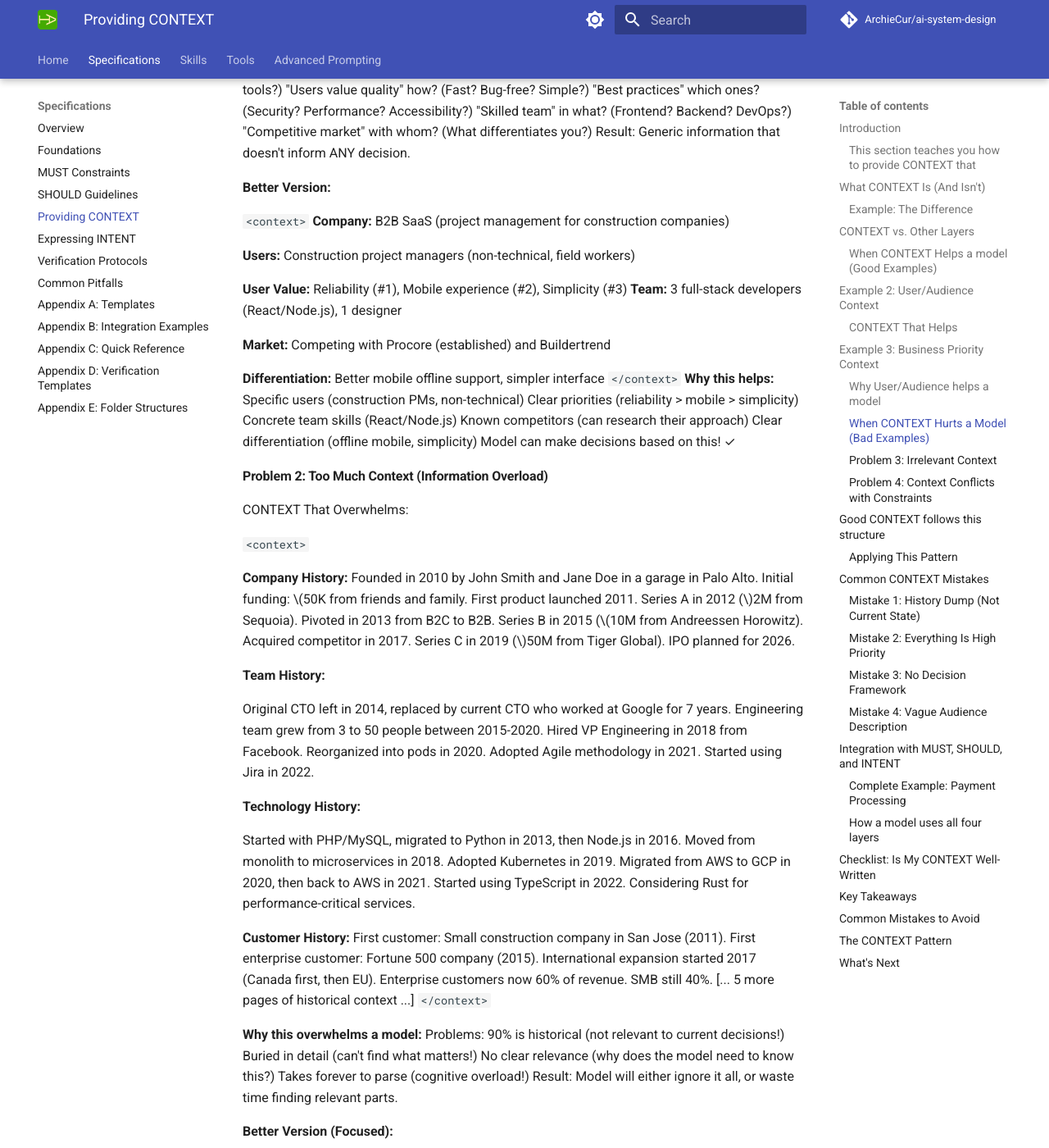
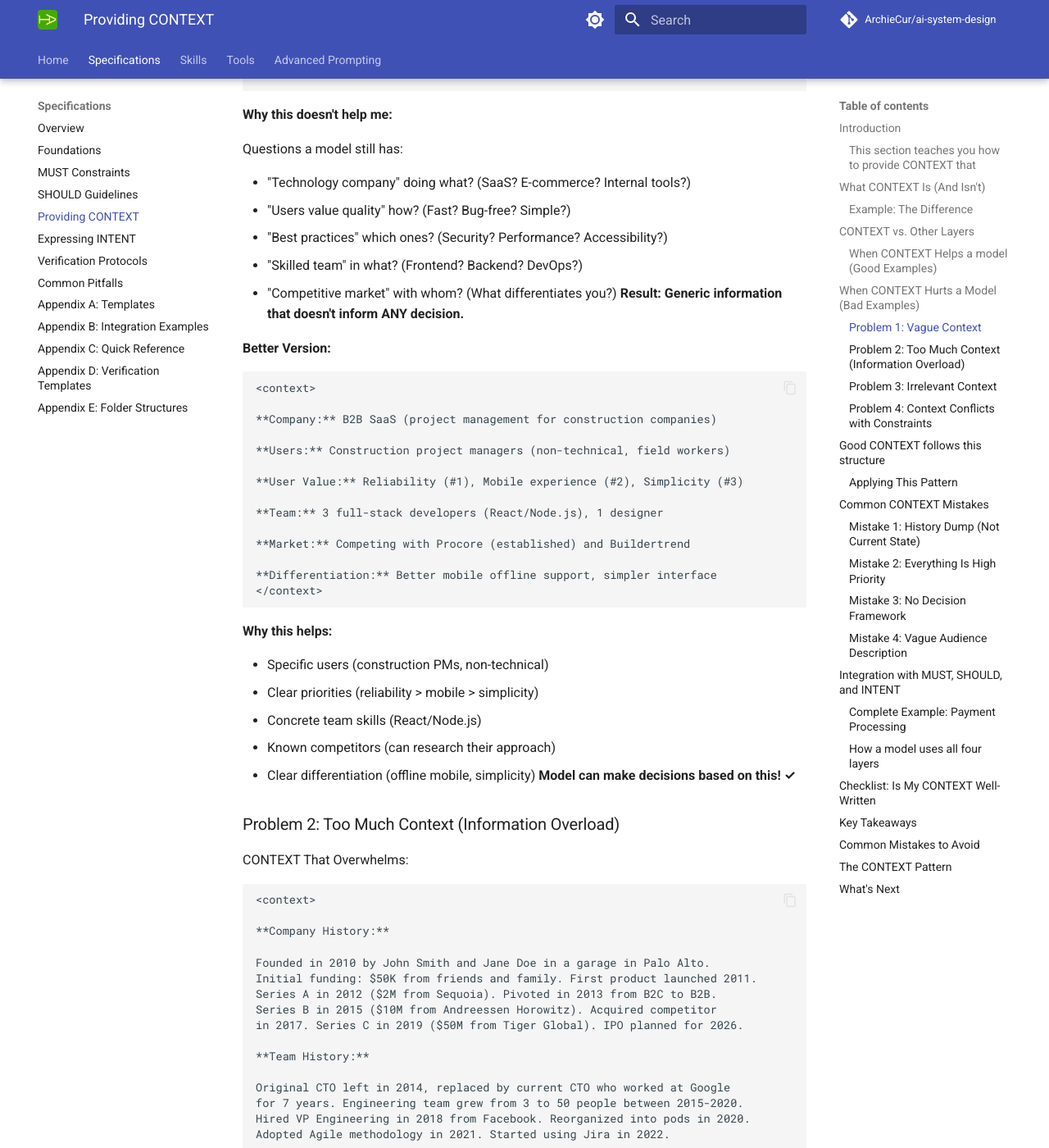
Before and after one commit to ArchieCur/ai-system-design, an MkDocs documentation site: the page built from docs/specifications/Specifications_4_Providing_CONTEXT.md, in a window 1280 px wide and 1400 px high, scrolled down 9515 px. Shown: the whole window at 82% size. Built offline with MkDocs 1.6.1 and Material for MkDocs 9.7.7, drawn with Linux system fonts in a browser that asks for light colours; comment, search, counter and statistics services are not loaded; some of the changed text lies outside the part shown.

Commit message:
Update Specifications_4_Providing_CONTEXT.md

````diff
--- a/docs/specifications/Specifications_4_Providing_CONTEXT.md
+++ b/docs/specifications/Specifications_4_Providing_CONTEXT.md
@@ -144,7 +144,7 @@ CONTEXT That Helps:
 - Dev: Local development with Docker
 </context>
 
-#### Why this helps a model
+**Why this helps a model**
 
 1. Technology Choices Informed:
 Scenario: User asks for caching solution
@@ -194,16 +194,17 @@ straightforward caching with clear patterns:
 - TTL-based expiration (no complex invalidation)
 - Well-commented code (learning opportunity)
 - Comprehensive tests (safety net)
+- This balances performance with maintainability for your team."
 ```
+**CONTEXT matched solution to team! ✓**
 
-This balances performance with maintainability for your team."
-CONTEXT matched solution to team! ✓
+#### Example 2: User/Audience Context
 
-## Example 2: User/Audience Context
+**CONTEXT That Helps**
 
-### CONTEXT That Helps
+```text
 
-`<context scope="users-and-audience">`
+<context scope="users-and-audience">
 
 **Primary Users:**
 
@@ -233,12 +234,13 @@ CONTEXT matched solution to team! ✓
 - Average task time <3 minutes
 - <1% error rate on critical operations
 - User satisfaction >4.5/5
-`</context>`
-
-Why this helps a model:
+</context>
+```
+**Why this helps a model:**
 
 1. UI Complexity Decisions:
 Scenario: Designing inventory management screen
+
 **Without context:**
 Model: "I'll create comprehensive interface with:
 
@@ -247,6 +249,7 @@ Model: "I'll create comprehensive interface with:
 - Export options (CSV, Excel, PDF)
 - Advanced search (regex, wildcards)..."
 [Designs power-user interface]
+
 **With context:**
 Model: "Users are non-technical and time-constrained. I'll design:
 
@@ -255,22 +258,27 @@ Model: "Users are non-technical and time-constrained. I'll design:
 - Big, clear buttons (mobile-friendly)
 - Minimal options (reduce decision fatigue)
 - Inline help (contextual tooltips)
-Advanced features can go in 'Settings' for rare use."
+- Advanced features can go in 'Settings' for rare use."
+**CONTEXT drove simplicity! ✓**
 
-CONTEXT drove simplicity! ✓
 2. Error Message Tone:
 Scenario: Writing validation error messages
+
 **Without context:**
 Error: "Invalid input: field 'quantity' must be numeric (regex: ^[0-9]+$)"
 Technical, confusing for non-technical users.
+
 **With context:**
 Error: "Please enter a number for quantity. For example: 5 or 10"
-Simple, helpful, example-driven for non-technical users. ✓
+**Simple, helpful, example-driven for non-technical users. ✓**
+
 3. Performance Priorities:
 Scenario: Optimizing application
+
 **Without context:**
 Model: "I'll optimize everything for maximum performance..."
 [Spends effort optimizing features users rarely use]
+
 **With context:**
 Model: "Users are mobile (60%) with variable internet. Priority:
 
@@ -278,17 +286,18 @@ Model: "Users are mobile (60%) with variable internet. Priority:
 2. Quick common operations (inventory check, sales entry)
 3. Offline capability (work without internet, sync later)
 Less critical:
-
 - Report generation (users do this weekly, can wait)
 - Settings changes (rare, can be slower)
-Optimize where users spend TIME, not everything."
-CONTEXT focused optimization effort! ✓
+- Optimize where users spend TIME, not everything."
+**CONTEXT focused optimization effort! ✓**
 
-## Example 3: Business Priority Context
+#### Example 3: Business Priority Context
 
-CONTEXT That Helps:
+**CONTEXT That Helps:**
 
-`<context scope="business-priorities">`
+```text
+
+<context scope="business-priorities">
 
 **Company Stage:**
 
@@ -325,12 +334,14 @@ CONTEXT That Helps:
 "Ship fast, fix later IF customers complain.
 
 Perfect code doesn't matter if we run out of runway."
-`</context>`
+</context>
+```
 
-### Why User/Audience helps a model
+**Why User/Audience helps a model**
 
 1. Quality vs. Speed Decisions:
 Scenario: User asks for new feature
+
 **Without context:**
 Model: "I'll build comprehensive solution with:
 
@@ -339,6 +350,7 @@ Model: "I'll build comprehensive solution with:
 - Performance optimization
 - Extensive documentation..."
 [Takes 3 weeks, misses market opportunity]
+
 **With context:**
 Model: "Given 'ship fast, fix later' philosophy and competitive pressure:
 WEEK 1:
@@ -352,6 +364,7 @@ WEEK 2
 - Customer beta (get feedback fast)
 - Fix critical issues found
 - Deploy to production
+
 LATER (if customers use it):
 
 - Edge cases
@@ -359,10 +372,11 @@ LATER (if customers use it):
 - Comprehensive tests
 This matches startup stage (runway concern) and competitive
 pressure (need speed). Quality improves based on actual usage."
-CONTEXT justified rapid iteration! ✓
+**CONTEXT justified rapid iteration! ✓**
 
 2.What to Optimize:
 Scenario: Performance optimization request
+
 **Without context:**
 Model: "I'll optimize everything:
 
@@ -371,6 +385,7 @@ Model: "I'll optimize everything:
 - Frontend (code splitting, lazy loading)
 - Images (compression, WebP)..."
 [Weeks of work, minimal business impact]
+
 **With context:**
 Model: "Business priority #1 is retention, driven by satisfaction.
 User pain point: 'Slow loading frustrates me'
@@ -384,10 +399,11 @@ DON'T OPTIMIZE (doesn't affect retention):
 - Reports (weekly use, patience higher)
 - Edge cases (rarely encountered)
 Focus optimization where it reduces churn."
-CONTEXT focused effort on business impact! ✓
+**CONTEXT focused effort on business impact! ✓**
 
 3.Build vs. Buy:
 Scenario: User asks for email sending capability
+
 **Without context:**
 "I'll build custom email service with:
 
@@ -396,6 +412,7 @@ Scenario: User asks for email sending capability
 - Retry logic
 - Analytics..."
 [Reinventing wheel, burning runway]
+
 **With context:**
 Model: "Given startup stage (18-month runway) and priority on
 speed to market, recommend:
@@ -409,68 +426,86 @@ Why:
 - Low cost vs. developer time
 Build custom ONLY if email becomes competitive advantage
 (unlikely for your business model)."
+**CONTEXT drove build vs. buy decision! ✓**
 
-CONTEXT drove build vs. buy decision! ✓
+## When CONTEXT Hurts a Model (Bad Examples)
 
-### When CONTEXT Hurts a Model (Bad Examples)
-
-CONTEXT hurts a model when it:
+**CONTEXT hurts a model when it:**
 
 1. Is too vague (not actionable)
-
 2. Is too much (overwhelming)
 3. Is irrelevant (why are you telling the model this?)
 4. Conflicts with constraints (confusing)
 
-Problem 1: Vague Context
+### Problem 1: Vague Context
+
 CONTEXT That Doesn't Help:
 
-`<context>`
+```text
+
+<context>
 
 We're a technology company focused on innovation.
+
 Our users value quality and good user experience.
+
 We want to use best practices and modern approaches.
+
 Our team is skilled and dedicated.
+
 We operate in a competitive market.
-`</context>`
+/context>
+```
+
 **Why this doesn't help me:**
+
 Questions a model still has:
-"Technology company" doing what? (SaaS? E-commerce? Internal tools?)
-"Users value quality" how? (Fast? Bug-free? Simple?)
-"Best practices" which ones? (Security? Performance? Accessibility?)
-"Skilled team" in what? (Frontend? Backend? DevOps?)
-"Competitive market" with whom? (What differentiates you?)
-Result: Generic information that doesn't inform ANY decision.
+
+- "Technology company" doing what? (SaaS? E-commerce? Internal tools?)
+- "Users value quality" how? (Fast? Bug-free? Simple?)
+- "Best practices" which ones? (Security? Performance? Accessibility?)
+- "Skilled team" in what? (Frontend? Backend? DevOps?)
+- "Competitive market" with whom? (What differentiates you?)
+**Result: Generic information that doesn't inform ANY decision.**
 
 **Better Version:**
 
-`<context>`
+```text
+
+<context>
+
 **Company:** B2B SaaS (project management for construction companies)
 
 **Users:** Construction project managers (non-technical, field workers)
 
 **User Value:** Reliability (#1), Mobile experience (#2), Simplicity (#3)
+
 **Team:** 3 full-stack developers (React/Node.js), 1 designer
 
 **Market:** Competing with Procore (established) and Buildertrend
 
 **Differentiation:** Better mobile offline support, simpler interface
-`</context>`
+</context>
+```
 **Why this helps:**
-Specific users (construction PMs, non-technical)
-Clear priorities (reliability > mobile > simplicity)
-Concrete team skills (React/Node.js)
-Known competitors (can research their approach)
-Clear differentiation (offline mobile, simplicity)
-Model can make decisions based on this! ✓
 
-#### Problem 2: Too Much Context (Information Overload)
+- Specific users (construction PMs, non-technical)
+- Clear priorities (reliability > mobile > simplicity)
+- Concrete team skills (React/Node.js)
+- Known competitors (can research their approach)
+- Clear differentiation (offline mobile, simplicity)
+**Model can make decisions based on this! ✓**
+
+### Problem 2: Too Much Context (Information Overload)
 
 CONTEXT That Overwhelms:
 
-`<context>`
+```text
+
+<context>
 
 **Company History:**
+
 Founded in 2010 by John Smith and Jane Doe in a garage in Palo Alto.
 Initial funding: $50K from friends and family. First product launched 2011.
 Series A in 2012 ($2M from Sequoia). Pivoted in 2013 from B2C to B2B.
@@ -497,19 +532,23 @@ First enterprise customer: Fortune 500 company (2015).
 International expansion started 2017 (Canada first, then EU).
 Enterprise customers now 60% of revenue. SMB still 40%.
 [... 5 more pages of historical context ...]
-`</context>`
+</context>
+```
+**Why this overwhelms a model:**
 
-**Why this overwhelms a model:**
-Problems:
-90% is historical (not relevant to current decisions!)
-Buried in detail (can't find what matters!)
-No clear relevance (why does the model need to know this?)
-Takes forever to parse (cognitive overload!)
-Result: Model will either ignore it all, or waste time finding relevant parts.
+**Problems:**
+
+- 90% is historical (not relevant to current decisions!)
+- Buried in detail (can't find what matters!)
+- No clear relevance (why does the model need to know this?)
+- Takes forever to parse (cognitive overload!)
+**Result: Model will either ignore it all, or waste time finding relevant parts.**
 
 **Better Version (Focused):**
 
-`<context>`
+```text
+
+<context>
 
 **Current State (2024):**
 
@@ -528,14 +567,16 @@ Result: Model will either ignore it all, or waste time finding relevant parts.
 - Migrated back to AWS from GCP in 2021 (team AWS-expert now)
 - Adopted TypeScript 2022 (all new code must be TypeScript)
 [Only what's relevant to current decisions]
-`</context>`
+</context>
+```
 
 **Why this works:**
-Current state (what matters now)
-Key constraint (backward compatibility requirement)
-Relevant history (affects current decisions)
-Concise (not overwhelming)
-Model can use this! ✓
+
+- Current state (what matters now)
+- Key constraint (backward compatibility requirement)
+- Relevant history (affects current decisions)
+- Concise (not overwhelming)
+**Model can use this! ✓**
 
 ### Problem 3: Irrelevant Context
 
````
